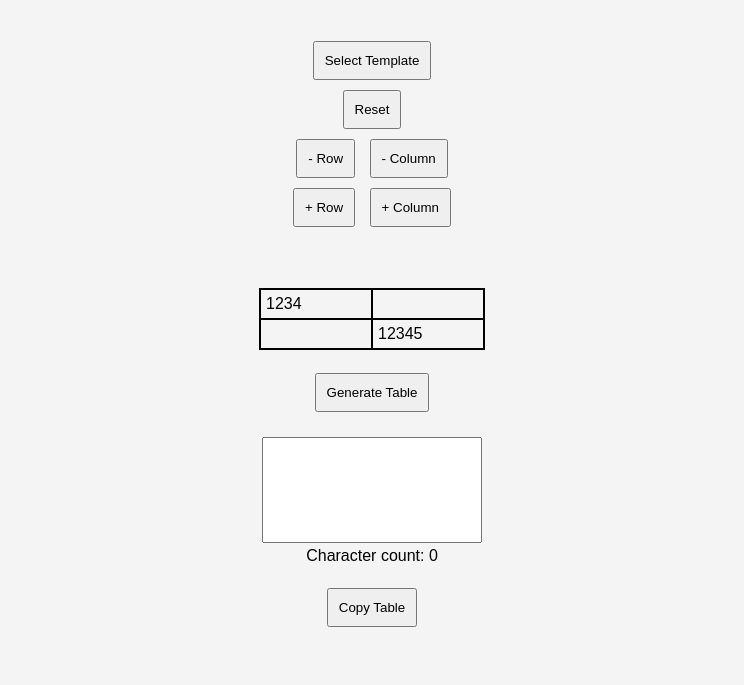
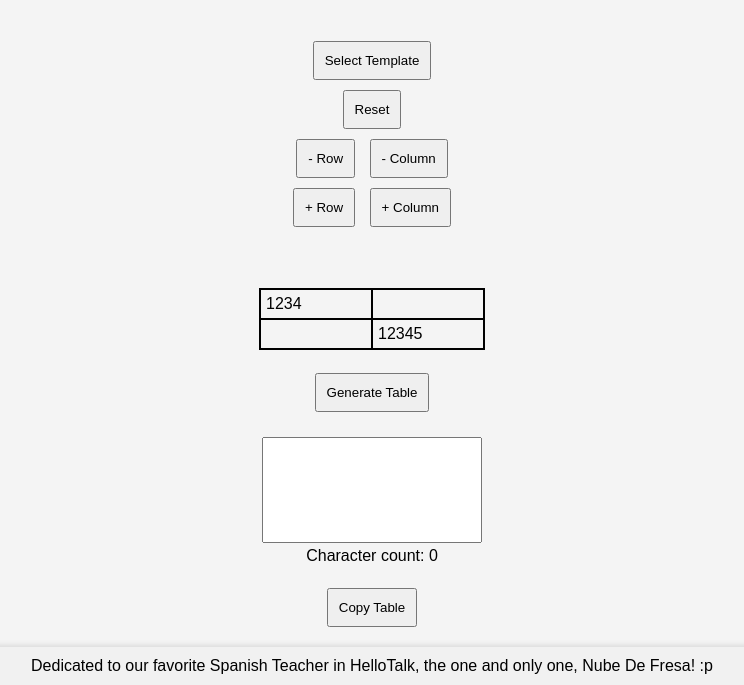
Before and after one commit to elarabicano/TablaTexta, a website: page src/index.html in a window 1280 px wide. Shown: the part 115-800 px from the top of the page, without its empty margins (268-1012 px from the left). Drawn offline with Linux system fonts and the light colour scheme.

Commit message:
add dedication

```diff
--- a/src/index.html
+++ b/src/index.html
@@ -1,11 +1,13 @@
 <!DOCTYPE html>
 <html lang="en">
+
 <head>
     <meta charset="UTF-8">
     <meta name="viewport" content="width=device-width, initial-scale=1.0">
     <title>Table to Text</title>
     <link rel="stylesheet" href="style.css">
 </head>
+
 <body>
     <div class="container">
         <h1>Table to Text</h1>
@@ -40,7 +42,7 @@
         <button onclick="generateTable()">Generate Table</button>
         <br>
 
-        <textarea id="tableContent" ></textarea>
+        <textarea id="tableContent"></textarea>
         <div id="charCount">Character count: 0</div>
         <br>
         <button onclick="copyTable()">Copy Table</button>
@@ -49,5 +51,9 @@
 
 
 
+    <footer>
+        Dedicated to our favorite Spanish Teacher in HelloTalk, the one and only one, Nube De Fresa! :p
+    </footer>
 </body>
+
 </html>
--- a/src/style.css
+++ b/src/style.css
@@ -88,3 +88,14 @@ textarea {
 .show {
   display: block;
 }
+
+/* Styles for the footer */
+footer {
+  position: fixed;
+  bottom: 0;
+  width: 100%;
+  background-color: #f1f1f1;
+  text-align: center;
+  padding: 10px 0;
+  box-shadow: 0 -2px 5px rgba(0, 0, 0, 0.1);
+}
```
